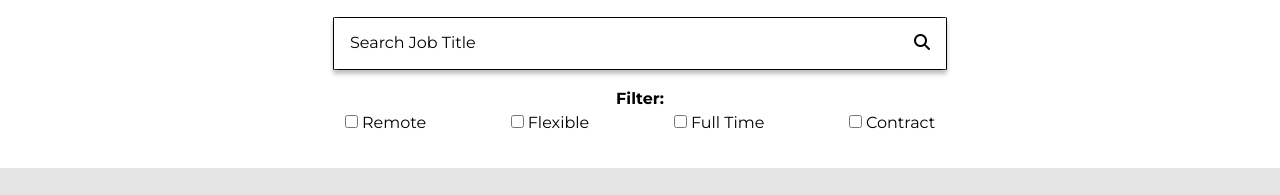
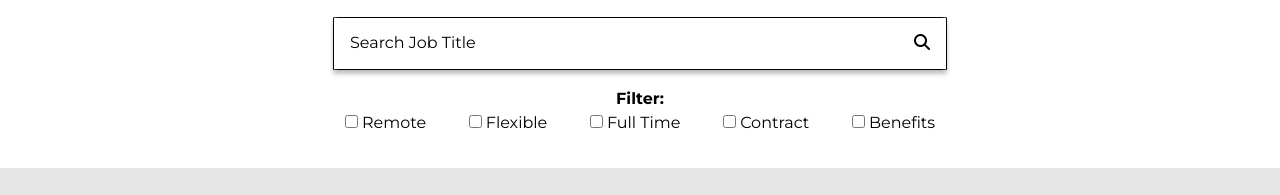
Before and after one commit to Triangle-Ops/job-board, a plain HTML site: page index.html in a window 1280 px wide. Shown: the part 301-496 px from the top of the page. Drawn offline with nearby package versions, Linux system fonts and the light colour scheme.

Commit message:
updating filter options

```diff
--- a/index.html
+++ b/index.html
@@ -62,6 +62,11 @@
                 <section class="filterOption">
                     <input type="checkbox" id="contract" name="contract">
                     <label for="contract">Contract</label>
+                </section>
+
+                <section class="filterOption">
+                    <input type="checkbox" id="benefits" name="benefits">
+                    <label for="benefits">Benefits</label>
                 </section>
             </fieldset>
         </section>
```
